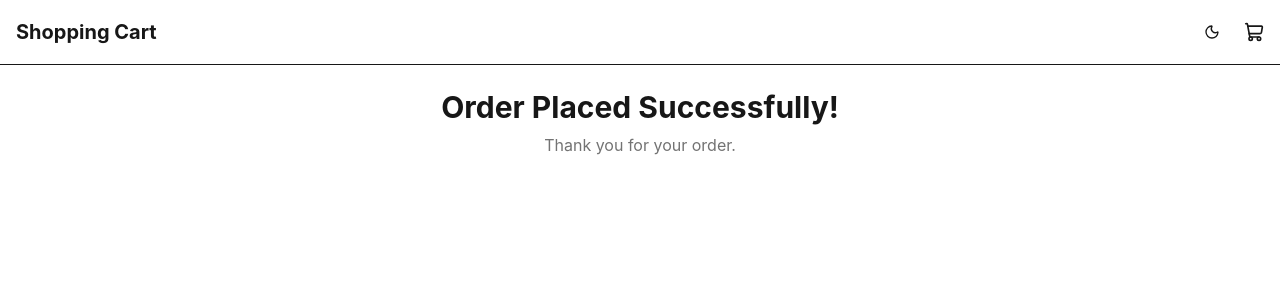
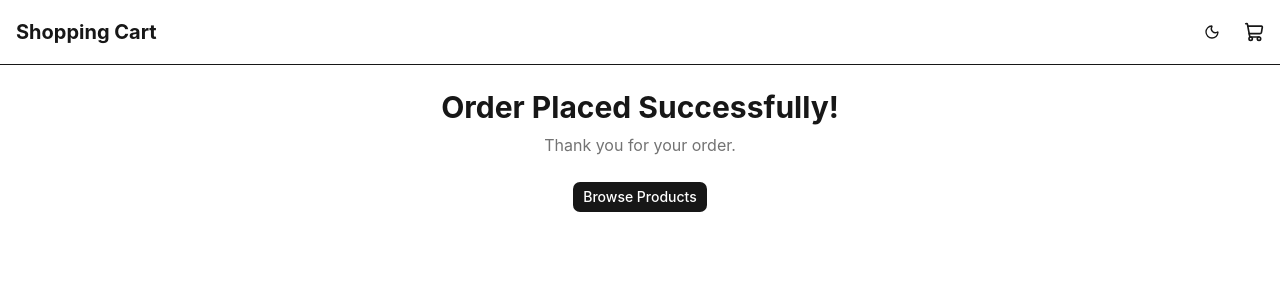
Before and after one commit to pranavkpv/shoping-cart, a React (Vite) app: page /order-success in a window 1280 px wide. Shown: the top 300 px of the page. Built offline with nearby package versions, Linux system fonts and the light colour scheme.

Commit message:
feat(order-success): add 'Browse Products' button to order success page

```diff
--- a/src/pages/OrderSuccessPage.tsx
+++ b/src/pages/OrderSuccessPage.tsx
@@ -1,3 +1,6 @@
+import { Button } from "@/components/ui/button";
+import { Link } from "react-router-dom";
+
 const OrderSuccess = () => {
   return (
     <div className="mx-auto max-w-2xl text-center">
@@ -8,6 +11,12 @@ const OrderSuccess = () => {
       <p className="mt-2 text-muted-foreground">
         Thank you for your order.
       </p>
+      <Button
+          className="mt-6"
+          render={<Link to="/products" />}
+        >
+          Browse Products
+        </Button>
     </div>
   );
 };
```
